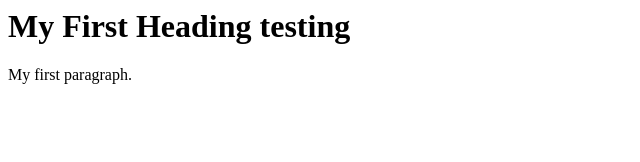
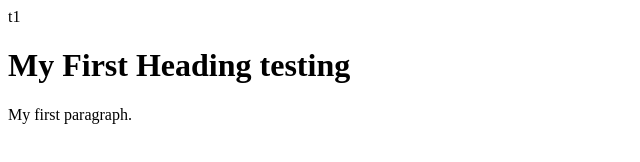
Before and after one commit to saiprasad169/webapps, a plain HTML site: page index.html in a window 1280 px wide. Shown: the whole page, without its empty margins (0-640 px from the left). Drawn offline with Linux system fonts and the light colour scheme.

Commit message:
Update index.html

```diff
--- a/index.html
+++ b/index.html
@@ -1,6 +1,6 @@
 <html>
 <body>
-
+t1
 <h1>My First Heading testing</h1>
 
 <p>My first paragraph.</p>
```
